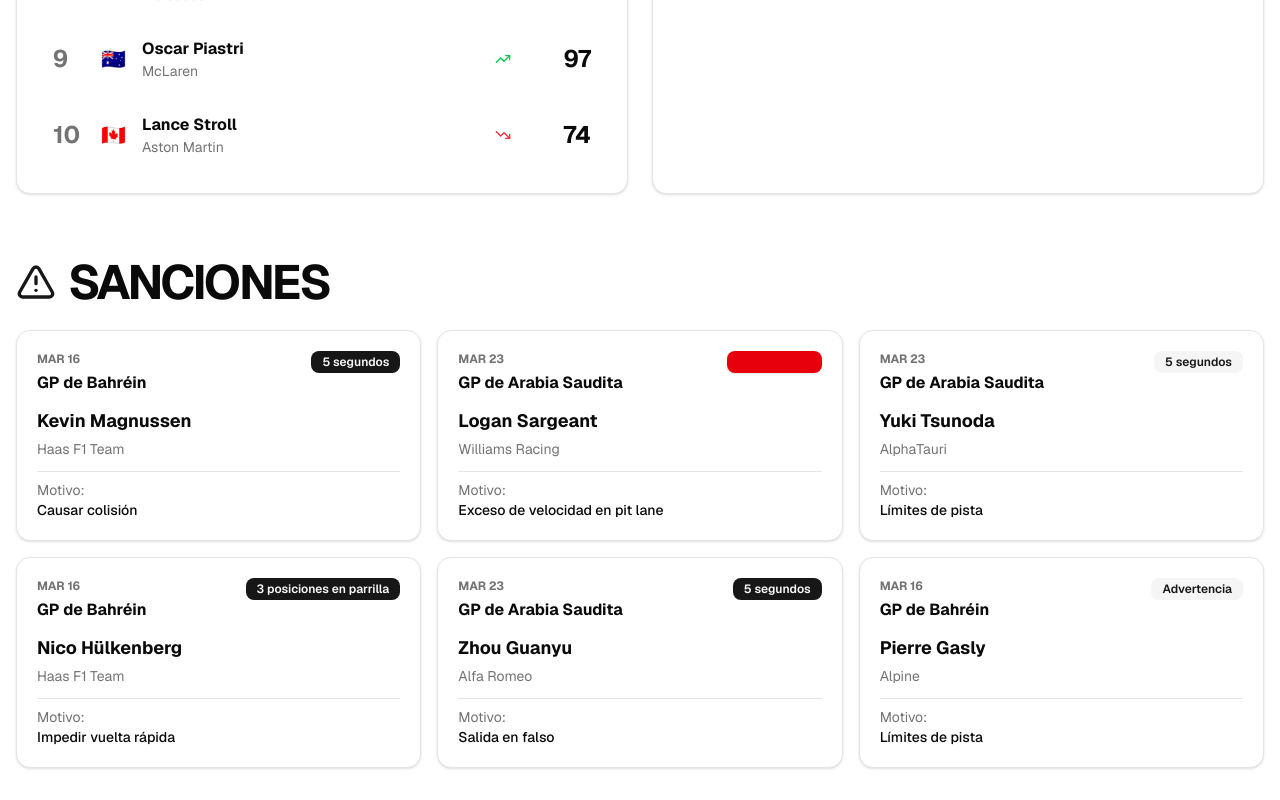
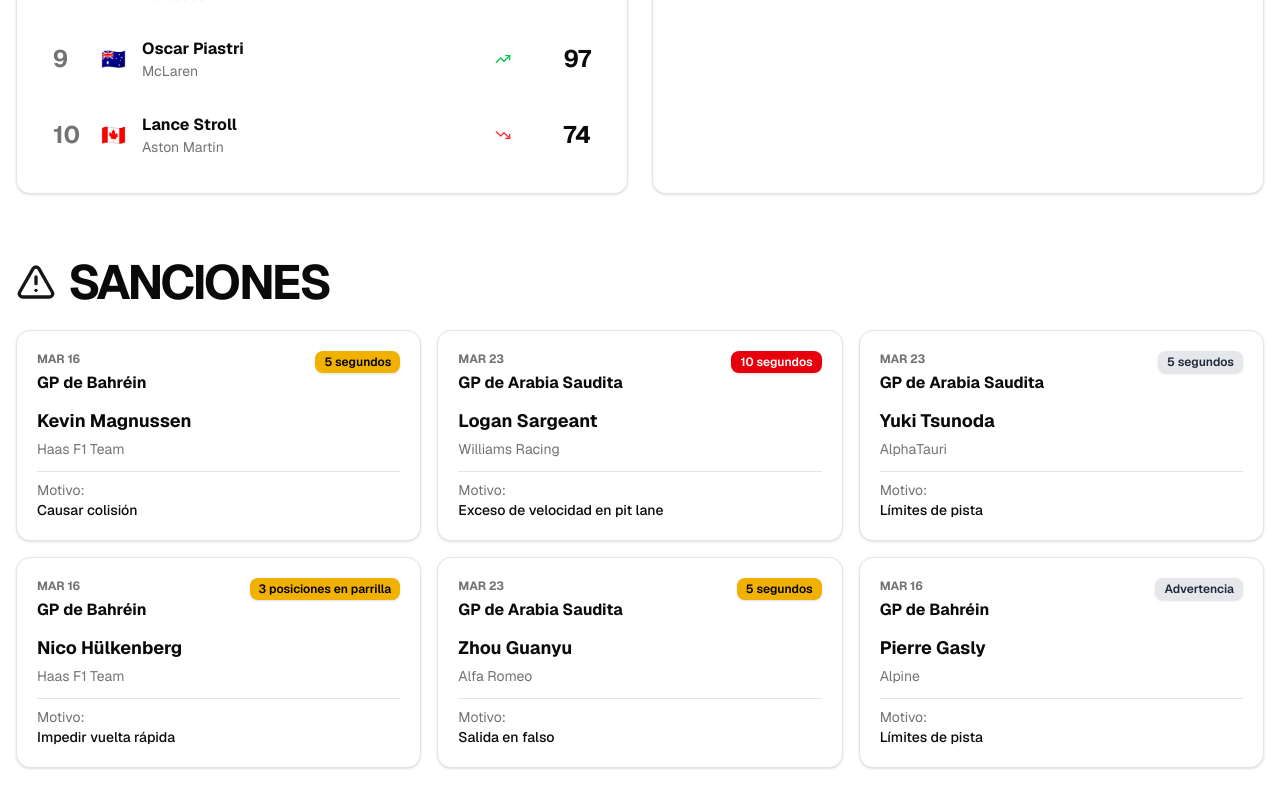
Before and after one commit to gartnerfn/APS, a Next.js app: page / in a window 1280 px wide. Shown: the part 2502-3302 px from the top of the page. Built offline with nearby package versions, Linux system fonts and the light colour scheme.

Commit message:
Corrección error colores en button

```diff
--- a/components/penalties-section.tsx
+++ b/components/penalties-section.tsx
@@ -77,14 +77,13 @@ export function PenaltiesSection() {
                   <h3 className="font-bold text-foreground">{penalty.race}</h3>
                 </div>
                 <Badge
-                  variant={penalty.severity === "high" ? "destructive" : "secondary"}
-                  className={
-                    penalty.severity === "high"
-                      ? "bg-destructive text-destructive-foreground"
-                      : penalty.severity === "medium"
-                        ? "bg-primary text-primary-foreground"
-                        : "bg-secondary text-secondary-foreground"
-                  }
+                    className={
+    penalty.severity === "high"
+      ? "!bg-red-600 !text-white px-2 py-0.5 rounded-md"
+      : penalty.severity === "medium"
+        ? "!bg-yellow-500 !text-black px-2 py-0.5 rounded-md"
+        : "!bg-gray-200 !text-gray-800 px-2 py-0.5 rounded-md"
+  }
                 >
                   {penalty.penalty}
                 </Badge>
```
Also changed, not shown: 1 other file (tests, documents, lock files or other folders).
